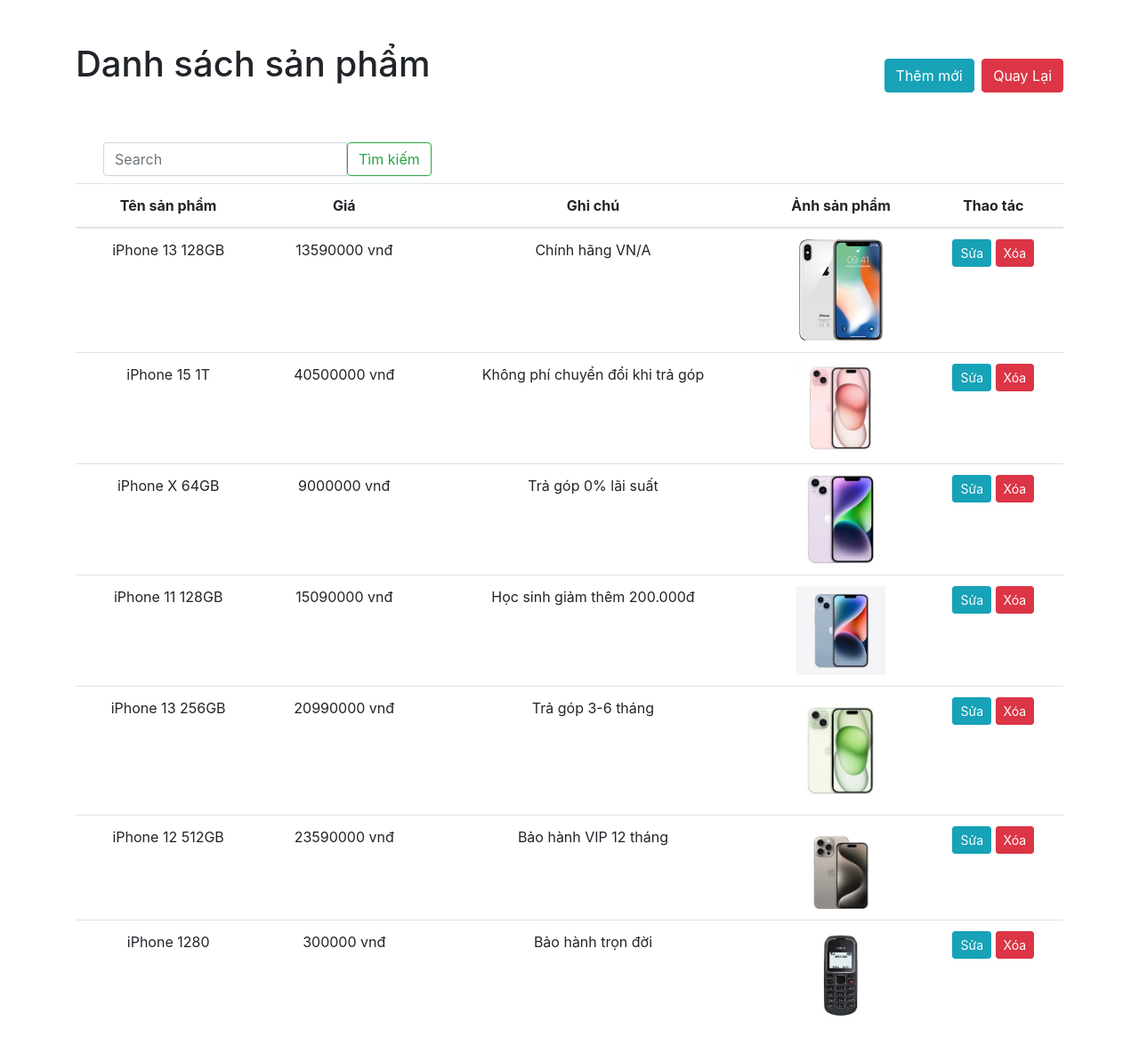
After one commit to trandinhthang203/Ecomm, a Django app: page /list/ in a window 1280 px wide. The commit adds this page. Shown: the whole page at 89% size. Run offline with Django 5.2, Linux system fonts and the light colour scheme; data comes from the database, SQL or seed files in the repository; both versions use the stored data as it was after the commit; some libraries are stand-ins or nearby versions.

Commit message:
ngocdancommit

```diff
--- a/app/templates/app/base.html
+++ b/app/templates/app/base.html
@@ -72,6 +72,7 @@
                     <ul class="dropdown-menu">
                         <li><a class="dropdown-item" href="#">Đơn hàng</a></li>
                         <li><a class="dropdown-item" href="#">Đăng xuất</a></li>
+                        <li><a class="dropdown-item" href="/list/">quản lí sản phẩm</a></li>
                     </ul>
                 </li>
                 <li class="nav-item">
--- /dev/null
+++ b/app/templates/app/product_list.html
@@ -0,0 +1,83 @@
+ {% load static %}
+<!DOCTYPE html>
+<html lang="en">
+
+<head>
+    <meta charset="UTF-8">
+    <meta name="viewport" content="width=device-width, initial-scale=1.0">
+    <title>Quản Lý Sản phẩm</title>
+    <!-- Link to Bootstrap CSS -->
+    <link rel="stylesheet" href="https://maxcdn.bootstrapcdn.com/bootstrap/4.5.2/css/bootstrap.min.css">
+</head>
+
+<body>
+    <div class="mt-5">
+
+        <div class="container">
+            <div class="mb-5 d-flex justify-content-between align-items-end">
+                <h1>Danh sách sản phẩm</h1>
+                <div>
+                    <a href="/create/" class="btn btn-info mr-1">Thêm mới</a>
+                    <a href="/" class="btn btn-danger">Quay Lại</a>
+                </div>
+            </div>
+
+
+            {% if messages %}
+            <div class="alert alert-success">
+                <ul class="mb-0">
+                    {% for item in messages %}
+                        <li>{{item}}</li>
+                    {%endfor%}
+                </ul>
+            </div>
+            {% endif %}
+            <nav class="navbar bg-body-tertiary">
+                <div class="container-fluid">
+                    <form class="d-flex" role="search" method="get" action="{% url 'product_list' %}">
+                        {% csrf_token %}
+                        <div class="input-group">
+                            <input class="form-control me-2" type="search" placeholder="Search" aria-label="Search" name="search_query">
+                            <input type="hidden" name="csrfmiddlewaretoken" value="{{ csrf_token }}">
+                            <button class="btn btn-outline-success" type="submit">Tìm kiếm</button>
+                        </div>
+                    </form>
+                </div>
+            </nav>
+
+            <table class="table text-center">
+                <thead>
+                    <tr>
+                        <th>Tên sản phẩm</th>
+                        <th>Giá</th>
+                        <th>Ghi chú</th>
+                        <th>Ảnh sản phẩm</th>
+                        <th>Thao tác</th>
+                    </tr>
+                </thead>
+                <tbody>
+                    {% for item in items_product %}
+                    <tr>
+                        <td>{{ item.name }}</td>
+                        <td>{{ item.price }} vnđ</td>
+                        <td>{{ item.deciption }}</td>
+                        <td><img src="{{ item.image.url }}" alt="{{ item.name }}" width="100"></td>
+                        <td>
+                            <a href="/update/{{ item.id }}/" class="btn btn-info btn-sm">Sửa</a>
+                            <a href="/delete/{{ item.id }}/" class="btn btn-danger btn-sm"
+                                onclick="return confirm('Bạn có chắc muốn xóa sản phẩm này?')">Xóa</a>
+                        </td>
+                    </tr>
+                    {% endfor %}
+                </tbody>
+            </table>
+        </div>
+
+    </div>
+    <!-- Scripts for Bootstrap JS -->
+    <script src="https://ajax.googleapis.com/ajax/libs/jquery/3.5.1/jquery.min.js"></script>
+    <script src="https://cdnjs.cloudflare.com/ajax/libs/popper.js/1.16.0/umd/popper.min.js"></script>
+    <script src="https://maxcdn.bootstrapcdn.com/bootstrap/4.5.2/js/bootstrap.min.js"></script>
+</body>
+
+</html>
--- a/app/urls.py
+++ b/app/urls.py
@@ -8,5 +8,8 @@
     path('checkout/', views.checkout, name="checkout"),
     path('update_item/', views.updateItem, name="update_item"),
     path('detail/', views.detail, name="detail"),
-
+    path('list/', views.product_list,name="product_list"),
+    path('create/', views.product_create,name="product_create"),
+    path('update/<int:id>/', views.product_update,name="product_update"),
+    path('delete/<int:id>/', views.product_delete,name="product_delete")
 ]
--- a/app/views.py
+++ b/app/views.py
@@ -1,8 +1,9 @@
-from django.shortcuts import render
+from django.shortcuts import render , redirect
 from django.http import HttpResponse
 from .models import *
 import json
-
+from django.contrib import messages
+from .models import Product
 # Create your views here.
 def home(request):
     products = Product.objects.all()
@@ -42,3 +43,47 @@
     products = Product.objects.filter(id = idd)
     context = {'products': products}
     return render(request, 'app/detail.html', context)
+#dan
+def product_list(request):
+    items_product = Product.objects.all()
+    search_query = request.GET.get('search_query')
+
+    if search_query:
+        items_product = Product.objects.filter(name__icontains=search_query)
+
+    return render(request, 'app/product_list.html', {"items_product": items_product})
+
+def product_create(request):
+    if request.method == "POST":
+        name = request.POST['name']
+        deciption = request.POST['deciption']
+        price = request.POST['price']
+        image = request.FILES['image']  # Sử dụng request.FILES để lấy tệp hình ảnh
+        item_product = Product(name=name, deciption=deciption, price=price, image=image)
+        item_product.save()
+
+        messages.success(request,'sản phẩm đã được tạo thành công!')
+        return redirect('/list')  # Chuyển hướng tới trang danh sách sản phẩm sau khi tạo
+    return render(request,'app/product_create.html',{})
+
+def product_update(request, id):
+    item_product = Product.objects.get(id=id)
+    if request.method == "POST":
+        item_product.name = request.POST['name']
+        item_product.deciption = request.POST['deciption']
+        item_product.price = request.POST['price']
+
+        # Kiểm tra nếu người dùng đã chọn một tệp hình ảnh mới
+        if 'image' in request.FILES:
+            item_product.image = request.FILES['image']
+
+        item_product.save()
+
+        messages.success(request, 'Sản phẩm đã được cập nhật thành công!')
+        return redirect('/list')  # Chuyển hướng tới trang danh sách sản phẩm sau khi cập nhật
+    return render(request, 'app/product_update.html', {"item_product": item_product})
+def product_delete(request, id):
+    item_product = Product.objects.get(id=id)
+    item_product.delete()
+    messages.success(request, 'Sản phẩm đã được xoá thành công!')
+    return redirect('/list')  # Chuyển hướng tới trang danh sách sản phẩm sau khi xoá
```
Also changed, not shown: app/templates/app/product_create.html (added, +57 -0 lines), app/templates/app/product_update.html (added, +58 -0 lines), app/static/images/products/download_LVGdVk3.jpg (added), app/static/images/products/iphone10.png (added), app/static/images/products/iphone11.png (added), db.sqlite3, products/iphone10.png (added), products/iphone11.png (added), products/iphone12.png (added).
